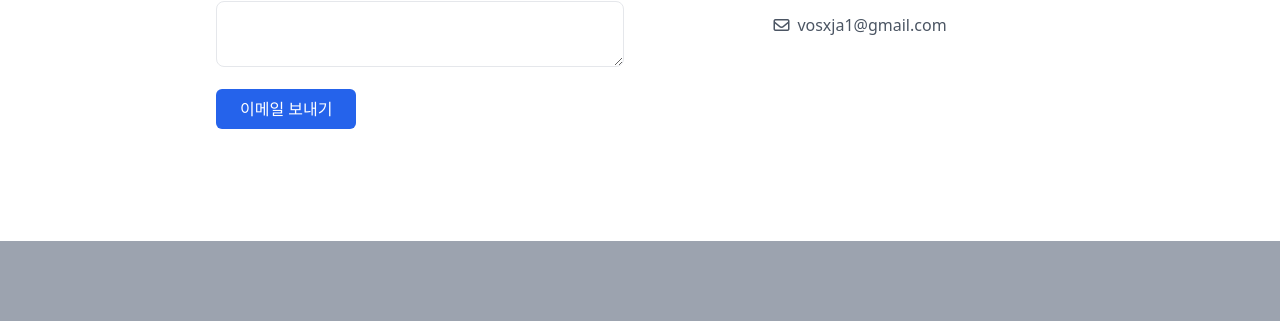
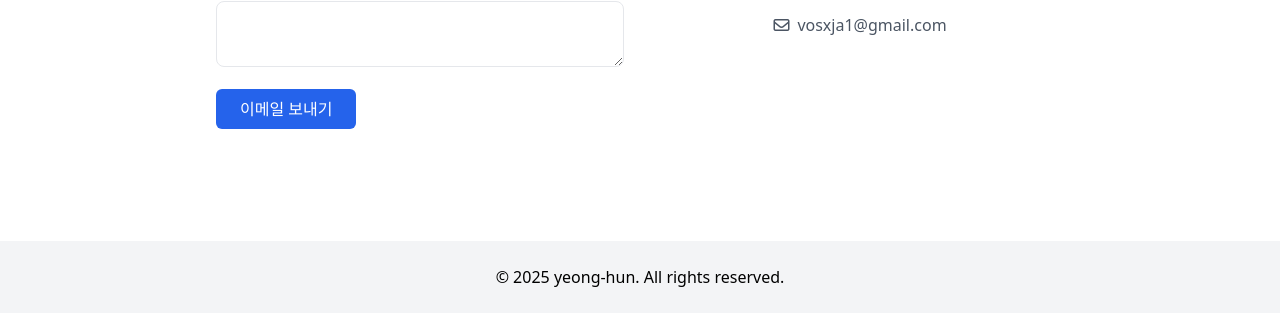
Before and after one commit to Yeong-Huns/portfolio, a plain HTML site: page src/index.html in a window 1280 px wide. Shown: the part 2237-2558 px from the top of the page. Drawn offline with Linux system fonts and the light colour scheme.

Commit message:
footer 디자인 완료

```diff
--- a/src/index.html
+++ b/src/index.html
@@ -221,6 +221,10 @@
     </div>
   </section>
 </main>
-<footer class="bg-gray-400 w-full h-20"></footer>
+<footer class="bg-gray-100 py-6">
+  <div class="container max-w-4xl mx-auto px-6 text-center">
+    <p>&copy; 2025 yeong-hun. All rights reserved.</p>
+  </div>
+</footer>
 </body>
 </html>
```
Also changed, not shown: src/output.css.
